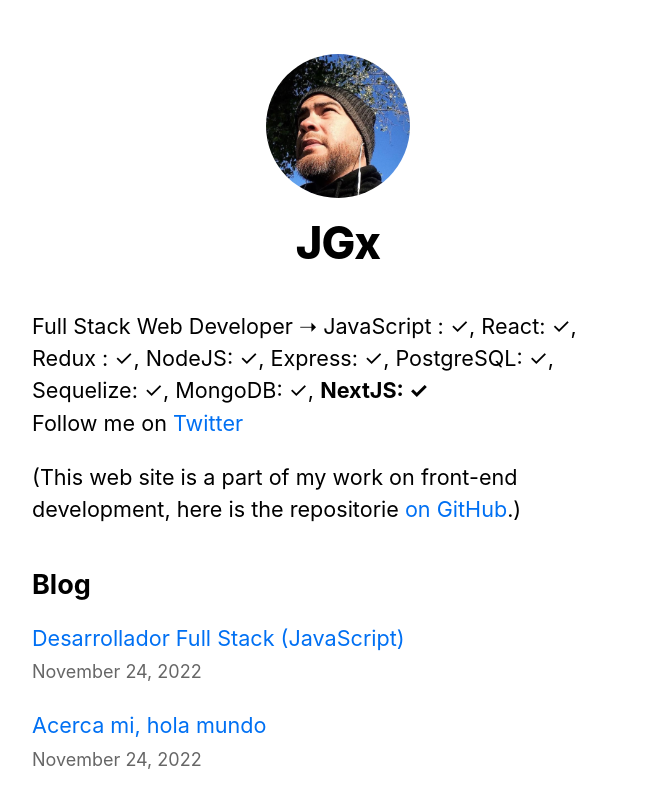
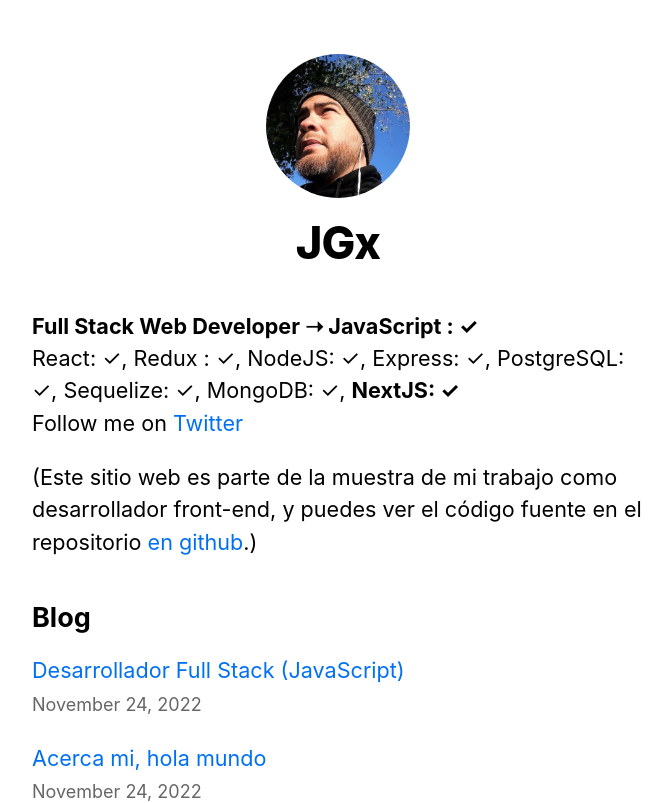
Before and after one commit to JoseGermanx/nextjs-blog, a Next.js app: page / in a window 1280 px wide. Shown: the top 803 px of the page, without its empty margins (302-974 px from the left). Built offline with nearby package versions, Linux system fonts and the light colour scheme.

Commit message:
Actualización de traducción index y link ir home

```diff
--- a/components/layout.js
+++ b/components/layout.js
@@ -6,7 +6,7 @@ import Link from 'next/link';
 import ContactForm from '../components/ContactForm'
 
 const name = 'JGx';
-export const siteTitle = 'Personal blog de jgxdev in Next.js';
+export const siteTitle = 'Personal blog de José Germán (jgxdev) desarrollando con Next.js';
 
 export default function Layout({ children, home }) {
   return (
@@ -15,7 +15,7 @@ export default function Layout({ children, home }) {
         <link rel="icon" href="/favicon.ico" />
         <meta
           name="description"
-          content="Making my fist blog on Next.js"
+          content="Primer desarrollo en Next.js"
         />
         <meta
           property="og:image"
@@ -62,7 +62,7 @@ export default function Layout({ children, home }) {
       <main>{children}</main>
       {!home && (
         <div className={styles.backToHome}>
-          <Link href="/">← Back to home</Link>
+          <Link href="/">← Ir al inicio</Link>
 
       <ContactForm />
         </div>
--- a/pages/index.js
+++ b/pages/index.js
@@ -25,18 +25,18 @@ export default function Home({ allPostsData }) {
         <title>{siteTitle}</title>
       </Head>
 
-     <section className={utilStyles.headingMd}>
-        <p>
-          Full Stack Web Developer ➝ JavaScript : ✓, React: ✓, Redux : ✓,
-          NodeJS: ✓, Express: ✓, PostgreSQL: ✓, Sequelize: ✓, MongoDB: ✓,{" "}
-          <strong>NextJS: ✓</strong>
+      <section className={utilStyles.headingMd}>
+        <p><strong>Full Stack Web Developer ➝ JavaScript : ✓</strong>
+        <br />
+        React: ✓, Redux : ✓, NodeJS: ✓, Express: ✓, PostgreSQL: ✓, Sequelize:
+          ✓, MongoDB: ✓, <strong>NextJS: ✓</strong>
           <br />
           Follow me on{""} <a href="https://twitter.com/jgxdev">Twitter</a>
         </p>
         <p>
-          (This web site is a part of my work on front-end development, here is
-          the repositorie{" "}
-          <a href="https://github.com/jgxdev/nextjs-blog">on GitHub</a>.)
+          (Este sitio web es parte de la muestra de mi trabajo como desarrollador front-end, y puedes
+          ver el código fuente en el repositorio{" "}
+          <a href="https://github.com/jgxdev/nextjs-blog">en github</a>.)
         </p>
       </section>
       {/* Add this <section> tag below the existing <section> tag */}
@@ -56,6 +56,5 @@ export default function Home({ allPostsData }) {
       </section>
       <ContactForm />
     </Layout>
-
   );
 }
--- a/posts/full-stack.md
+++ b/posts/full-stack.md
@@ -5,15 +5,17 @@ date: '2022-11-24'
 
 Actualmente cursando. Módulo 3 aprobado (Back-end NodeJS - ExpressJS).
 
-Actividades y grupos: Participación en sesiones de trabajo grupales, aprendizaje de nuevas tecnologías.Actividades y grupos: Participación en sesiones de trabajo grupales, aprendizaje de nuevas tecnologías.
+Actividades y grupos: Participación en sesiones de trabajo grupales, aprendizaje de nuevas tecnologías.
 
 Estudios intensivos del Stack de JavaScript que incluye:
-- Bases de estructuras de datos
-- manejo del DOM
+- Arquitectura de sotfware
+- Estructuras de datos
+- Manejo del DOM
 - JavaScript, ES6
 - Ajax
 - ReactJS
-- Node.JS
-- Express
-- bases de datos relaciones y no relacionales
+- NodeJS
+- ExpressJS
+- PostgreSQL, Sequelize
+- MongoDB
 - Git
```
